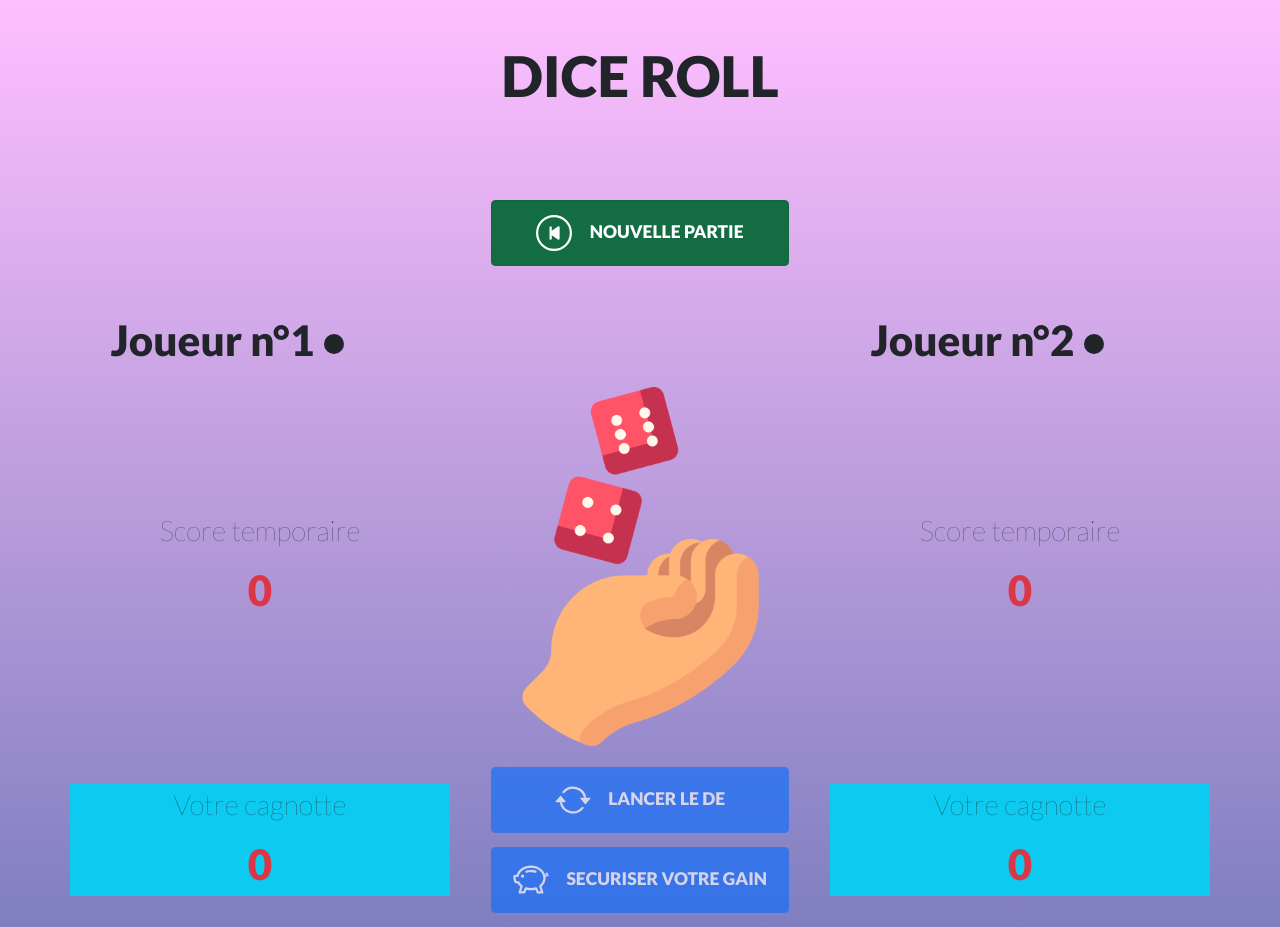
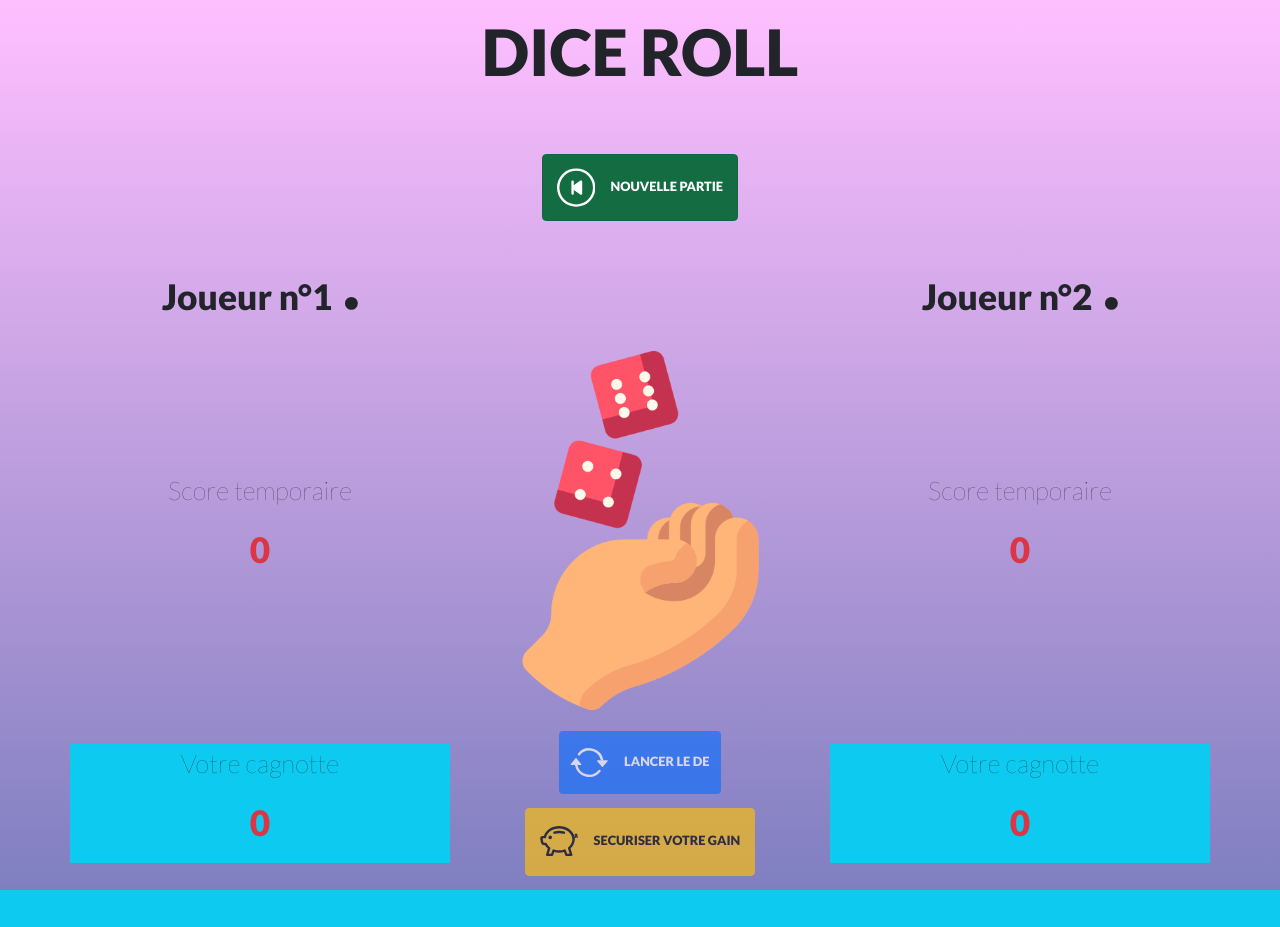
Before and after one commit to louvetsandrine/JeuD-, a PHP site: page / in a window 1280 px wide. After the commit the page ends 890 px from the top, so only its background shows below. Run offline with PHP 8.4, Linux system fonts and the light colour scheme; some libraries are stand-ins or nearby versions.

Commit message:
17/12/2021 commit

```diff
--- a/index.html
+++ b/index.html
@@ -6,6 +6,7 @@
     <title>Jeu</title>
     <!-- Bootstrap CDN CSS -->
     <link href="https://cdn.jsdelivr.net/npm/bootstrap@5.1.3/dist/css/bootstrap.min.css" rel="stylesheet" integrity="sha384-1BmE4kWBq78iYhFldvKuhfTAU6auU8tT94WrHftjDbrCEXSU1oBoqyl2QvZ6jIW3" crossorigin="anonymous">
+
     <link href="style.css" rel="stylesheet" type="text/css">
     <link rel="preconnect" href="https://fonts.googleapis.com">
     <link rel="preconnect" href="https://fonts.gstatic.com" crossorigin>
@@ -17,9 +18,9 @@
   <body>
 
     <div class="container ">
-      <div class="row py-5 d-flex text-center justify-content-center align-items-center">
+      <div class="row py-3 d-flex text-center justify-content-center align-items-center">
         <div class="col-12">
-          <h1>DICE ROLL</h1>
+          <p class="h1">DICE ROLL</p>
         </div>
       </div>
       <div class="row py-5 d-flex justify-content-center align-items-center text-center">
@@ -29,7 +30,7 @@
               <path d="M8 15A7 7 0 1 1 8 1a7 7 0 0 1 0 14zm0 1A8 8 0 1 0 8 0a8 8 0 0 0 0 16z"/>
               <path d="M8 4a.5.5 0 0 1 .5.5v3h3a.5.5 0 0 1 0 1h-3v3a.5.5 0 0 1-1 0v-3h-3a.5.5 0 0 1 0-1h3v-3A.5.5 0 0 1 8 4z"/>
             </svg> -->
-            <svg xmlns="http://www.w3.org/2000/svg" width="50" height="50" fill="currentColor" class="bi bi-skip-start-circle" viewBox="0 0 16 16">
+            <svg xmlns="http://www.w3.org/2000/svg" width="4vw" height="4vw" fill="currentColor" class="bi bi-skip-start-circle" viewBox="0 0 16 16">
               <path d="M8 15A7 7 0 1 1 8 1a7 7 0 0 1 0 14zm0 1A8 8 0 1 0 8 0a8 8 0 0 0 0 16z"/>
               <path d="M10.229 5.055a.5.5 0 0 0-.52.038L7 7.028V5.5a.5.5 0 0 0-1 0v5a.5.5 0 0 0 1 0V8.972l2.71 1.935a.5.5 0 0 0 .79-.407v-5a.5.5 0 0 0-.271-.445z"/>
             </svg>
@@ -39,19 +40,15 @@
       </div>
 
       <div class="row py-2 d-flex justify-content-center align-items-center">
-        <div class="col-3 d-flex justify-content-center align-items-center">
-          <h2>Joueur n°1 </h2>
-        </div>
-        <div class="col-1 d-flex align-items-center ">
-          <svg xmlns="http://www.w3.org/2000/svg" width="20" height="20" fill="currentColor" class="bi bi-circle-fill " viewBox="0 0 16 16" id="startPlayerOne">
+        <div class="col-4 d-flex justify-content-center align-items-center">
+          <p class="textPlayer">Joueur n°1 </p>
+          <svg xmlns="http://www.w3.org/2000/svg" width="1vw" height="1vw" fill="currentColor" class="bi bi-circle-fill " viewBox="0 0 16 16" id="startPlayerOne">
             <circle cx="8" cy="8" r="8"/>
           </svg>
         </div>
-        <div class="col-3 offset-4 d-flex justify-content-center align-items-center">
-          <h2>Joueur n°2</h2>
-        </div>
-        <div class="col-1 d-flex align-items-center">
-          <svg xmlns="http://www.w3.org/2000/svg" width="20" height="20" fill="currentColor" class="bi bi-circle-fill " viewBox="0 0 16 16" id="startPlayerOne">
+        <div class="col-4 offset-4 d-flex justify-content-center align-items-center">
+          <p class="textPlayer">Joueur n°2 </p>
+          <svg xmlns="http://www.w3.org/2000/svg" width="1vw" height="1vw" fill="currentColor" class="bi bi-circle-fill " viewBox="0 0 16 16" id="startPlayerOne">
             <circle cx="8" cy="8" r="8"/>
           </svg>
         </div>
@@ -68,40 +65,44 @@
 
       <div class="row py-2 d-flex justify-content-center align-items-center text-center containerScore">
         <div class="col-4">
-          <p>Score temporaire </p>
-          <h2 class="text-danger" id="diceScorePlayerOne">0</h2>
+          <p class="textScore">Score temporaire </p>
+          <p class="textPlayer text-danger" id="diceScorePlayerOne">0</p>
         </div>
         <div class="col-4 " id="diceSpace" >
-          <img class="img-fluid" src="images/rollDice.png" id="imgRollDice" height="200" />
+          <img class="img-fluid" src="images/rollDice.png" id="imgRollDice" />
 
         </div>
         <div class="col-4">
-          <p>Score temporaire </p>
-          <h2 class="text-danger" id="diceScorePlayerTwo">0</h2>
+          <p class="textScore">Score temporaire </p>
+          <p class="textPlayer text-danger" id="diceScorePlayerTwo">0</p>
         </div>
       </div>
 
       <div class="row py-2 d-flex justify-content-center align-items-center text-center">
         <div class="col-4 bg-info">
-          <p>Votre cagnotte </p>
-          <h2 class="text-danger" id="walletPlayerOne">0</h2>
+          <p class="textScore">Votre cagnotte </p>
+          <p class="textPlayer text-danger" id="walletPlayerOne">0</p>
         </div>
         <div class="col-4">
           <div class="row py-2 d-flex justify-content-center align-items-center">
-            <button type="button" class="btn btn-primary btn-lg disabled" id="buttonRollDice">
-              <svg xmlns="http://www.w3.org/2000/svg" width="50" height="50" fill="currentColor" class="bi bi-arrow-repeat" viewBox="0 0 16 16" >
+            <div class="col-12">
+              <button class="btn btn-primary  disabled" id="buttonRollDice">
+                <svg xmlns="http://www.w3.org/2000/svg" width="4vw" height="4vw" fill="currentColor" class="bi bi-arrow-repeat" viewBox="0 0 16 16" >
                   <path d="M11.534 7h3.932a.25.25 0 0 1 .192.41l-1.966 2.36a.25.25 0 0 1-.384 0l-1.966-2.36a.25.25 0 0 1 .192-.41zm-11 2h3.932a.25.25 0 0 0 .192-.41L2.692 6.23a.25.25 0 0 0-.384 0L.342 8.59A.25.25 0 0 0 .534 9z"/>
                   <path fill-rule="evenodd" d="M8 3c-1.552 0-2.94.707-3.857 1.818a.5.5 0 1 1-.771-.636A6.002 6.002 0 0 1 13.917 7H12.9A5.002 5.002 0 0 0 8 3zM3.1 9a5.002 5.002 0 0 0 8.757 2.182.5.5 0 1 1 .771.636A6.002 6.002 0 0 1 2.083 9H3.1z"/>
                 </svg>
                 LANCER LE DE
+              </button>
+            </div>
           </div>
           <div class="row py-2 d-flex justify-content-center align-items-center">
-            <button type="button" class="btn btn-primary btn-lg disabled" id="buttonHold">
+            <div class="col-12">
+              <button class="btn btn-warning btn-lg disabled" id="buttonHold">
                 <!-- <svg xmlns="http://www.w3.org/2000/svg" width="50" height="50" fill="currentColor" class="bi bi-box-arrow-in-down" viewBox="0 0 16 16" >
                   <path fill-rule="evenodd" d="M3.5 6a.5.5 0 0 0-.5.5v8a.5.5 0 0 0 .5.5h9a.5.5 0 0 0 .5-.5v-8a.5.5 0 0 0-.5-.5h-2a.5.5 0 0 1 0-1h2A1.5 1.5 0 0 1 14 6.5v8a1.5 1.5 0 0 1-1.5 1.5h-9A1.5 1.5 0 0 1 2 14.5v-8A1.5 1.5 0 0 1 3.5 5h2a.5.5 0 0 1 0 1h-2z"/>
                   <path fill-rule="evenodd" d="M7.646 11.854a.5.5 0 0 0 .708 0l3-3a.5.5 0 0 0-.708-.708L8.5 10.293V1.5a.5.5 0 0 0-1 0v8.793L5.354 8.146a.5.5 0 1 0-.708.708l3 3z"/>
                 </svg> -->
-              <svg xmlns="http://www.w3.org/2000/svg" width="50" height="50" fill="currentColor" class="bi bi-piggy-bank" viewBox="0 0 16 16">
+                <svg xmlns="http://www.w3.org/2000/svg" width="4vw" height="4vw" fill="currentColor" class="bi bi-piggy-bank" viewBox="0 0 16 16">
                   <path d="M5 6.25a.75.75 0 1 1-1.5 0 .75.75 0 0 1 1.5 0zm1.138-1.496A6.613 6.613 0 0 1 7.964 4.5c.666 0 1.303.097 1.893.273a.5.5 0 0 0 .286-.958A7.602 7.602 0 0 0 7.964 3.5c-.734 0-1.441.103-2.102.292a.5.5 0 1 0 .276.962z"/>
                   <path fill-rule="evenodd" d="M7.964 1.527c-2.977 0-5.571 1.704-6.32 4.125h-.55A1 1 0 0 0 .11 6.824l.254 1.46a1.5 1.5 0 0 0 1.478 1.243h.263c.3.513.688.978 1.145 1.382l-.729 2.477a.5.5 0 0 0 .48.641h2a.5.5 0 0 0 .471-.332l.482-1.351c.635.173 1.31.267 2.011.267.707 0 1.388-.095 2.028-.272l.543 1.372a.5.5 0 0 0 .465.316h2a.5.5 0 0 0 .478-.645l-.761-2.506C13.81 9.895 14.5 8.559 14.5 7.069c0-.145-.007-.29-.02-.431.261-.11.508-.266.705-.444.315.306.815.306.815-.417 0 .223-.5.223-.461-.026a.95.95 0 0 0 .09-.255.7.7 0 0 0-.202-.645.58.58 0 0 0-.707-.098.735.735 0 0 0-.375.562c-.024.243.082.48.32.654a2.112 2.112 0 0 1-.259.153c-.534-2.664-3.284-4.595-6.442-4.595zM2.516 6.26c.455-2.066 2.667-3.733 5.448-3.733 3.146 0 5.536 2.114 5.536 4.542 0 1.254-.624 2.41-1.67 3.248a.5.5 0 0 0-.165.535l.66 2.175h-.985l-.59-1.487a.5.5 0 0 0-.629-.288c-.661.23-1.39.359-2.157.359a6.558 6.558 0 0 1-2.157-.359.5.5 0 0 0-.635.304l-.525 1.471h-.979l.633-2.15a.5.5 0 0 0-.17-.534 4.649 4.649 0 0 1-1.284-1.541.5.5 0 0 0-.446-.275h-.56a.5.5 0 0 1-.492-.414l-.254-1.46h.933a.5.5 0 0 0 .488-.393zm12.621-.857a.565.565 0 0 1-.098.21.704.704 0 0 1-.044-.025c-.146-.09-.157-.175-.152-.223a.236.236 0 0 1 .117-.173c.049-.027.08-.021.113.012a.202.202 0 0 1 .064.199z"/>
                 </svg>
@@ -109,9 +110,10 @@
               </button>
             </div>
           </div>
+        </div>
         <div class="col-4 bg-info">
-          <p>Votre cagnotte </p>
-          <h2 class="text-danger" id="walletPlayerTwo">0</h2>
+          <p class="textScore">Votre cagnotte </p>
+          <p class="textPlayer text-danger" id="walletPlayerTwo">0</p>
         </div>
       </div>
 
--- a/style.css
+++ b/style.css
@@ -14,26 +14,29 @@
     border-width: 6px; */
 }
 
-h1 {
-    font-size: 4em;
+.h1 {
     font-weight: 900;
+    font-size: 5vw;
 }
 
-h2 {
-    font-size: 3em;
+.textPlayer {
+    font-size: 2.75vw;
     font-weight: 700;
 }
 
-h3 {
-    font-size: 2em;
+.textScore {
+    font-size: 2vw;
+
+}
+
+.h3 {
+    font-size: 2vw;
     text-align: center;
-    padding-right: 0.5em;
+    padding-right: 0.5vw;
     font-weight: 700;
 }
 
-p {
-    font-size: 2em;
-}
+
 
 
 #diceOne, #diceTwo, #diceThree, #diceFour, #diceFive, #diceSix, #imgRollDice {
@@ -42,22 +45,23 @@
 }
 
 .bi-skip-start-circle, .bi-arrow-repeat, .bi-box-arrow-in-down, .bi-piggy-bank {
-    padding-right: 1em;
+    padding-right: 1vw;
     cursor: pointer;
 }
 
 .bi-circle-fill {
-    margin-left: -3em;
+    margin-left: 1vw;
 }
 
 .btn {
-    width: 17em;
+
     font-weight: 700;
+    font-size: 1vw;
 }
 
 #diceScore {
-   font-size: 1.5em;
-   padding-top: 2em;
+   font-size: 2vw;
+   padding-top: 2vw;
    font-weight: 700;
 
 }
```
Lines whose indentation alone changed are shown as unchanged.
